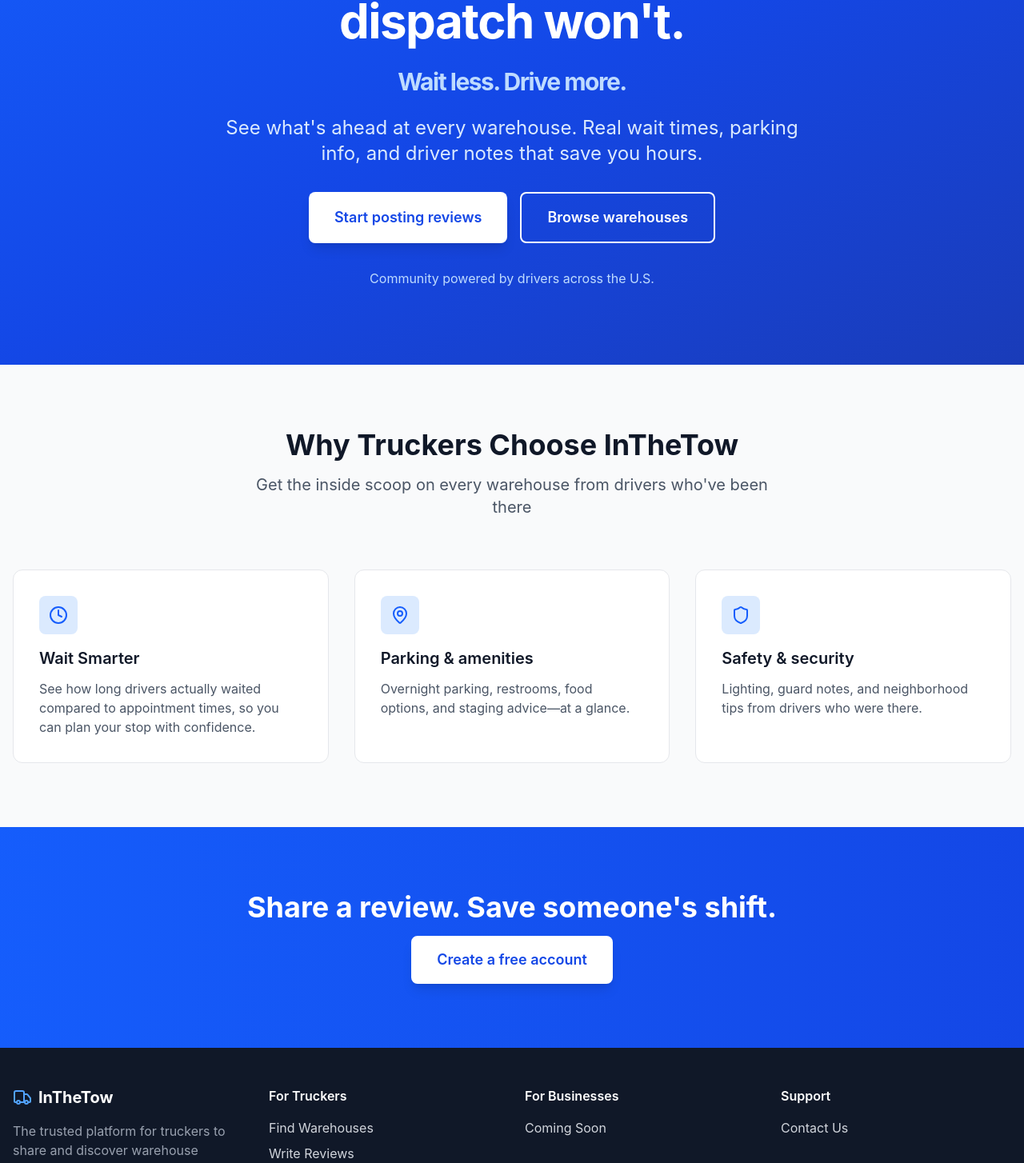
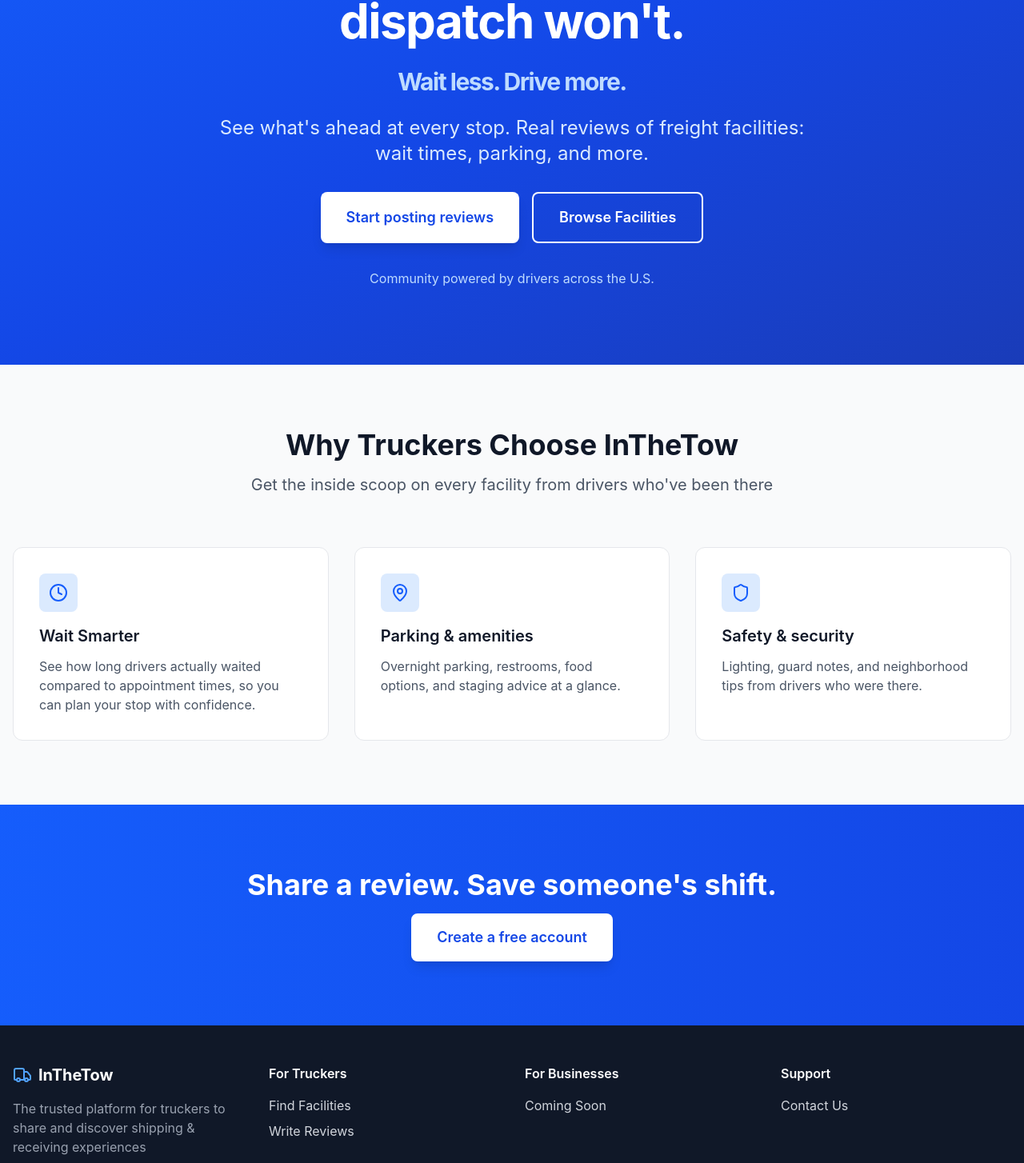
Before and after one commit to Ssweeney20/InTheTow, a React (Vite) app in the folder client/: page / in a window 1280 px wide. Shown: the part 265-1719 px from the top of the page at 80% size. Built offline with nearby package versions, Linux system fonts and the light colour scheme; no server answers.

Commit message:
removed public console logging, changed wording

```diff
--- a/client/src/components/ImageGallery.jsx
+++ b/client/src/components/ImageGallery.jsx
@@ -22,7 +22,7 @@
         setCurrentImageIndex((prev) => (prev - 1 + displayPhotos.length) % displayPhotos.length);
     };
 
-    console.log(displayPhotos)
+    // console.log(displayPhotos)
 
     return (
         <>
--- a/client/src/components/Navbar.jsx
+++ b/client/src/components/Navbar.jsx
@@ -8,7 +8,7 @@
 
 const navigation = [
     { name: 'Home', href: '/', current: false },
-    { name: 'Warehouses', href: '/warehouses', current: false },
+    { name: 'Facilities', href: '/warehouses', current: false },
     { name: 'My Reviews', href: '/reviews', current: false },
     { name: 'About', href: '/about', current: false },
 ]
--- a/client/src/context/AuthContext.jsx
+++ b/client/src/context/AuthContext.jsx
@@ -42,7 +42,7 @@
         }
     }, [])
 
-    console.log('AuthContext state: ', state)
+    // console.log('AuthContext state: ', state)
 
     return (
         <AuthContext.Provider value={{ ...state, dispatch }}>
--- a/client/src/hooks/useSignup.js
+++ b/client/src/hooks/useSignup.js
@@ -11,9 +11,6 @@
     const signup = async (email, password, confirmPassword, displayName) => {
         setIsLoading(true)
         setError(null)
-
-        console.log(password)
-        console.log(confirmPassword)
 
         if (password !== confirmPassword) {
             setError("Passwords do not match");
--- a/client/src/pages/AboutPage.jsx
+++ b/client/src/pages/AboutPage.jsx
@@ -13,7 +13,7 @@
                 <div className="max-w-7xl mx-auto px-4 py-20 sm:px-6 lg:px-8">
                     <div className="text-center">
                         <p className="text-xl md:text-2xl text-blue-100 max-w-3xl mx-auto">
-                            Built for truckers. We're on a mission to make every warehouse visit more predictable and less stressful.
+                            Built for truckers. We're on a mission to make every stop more predictable and less stressful.
                         </p>
                     </div>
                 </div>
@@ -26,11 +26,11 @@
 
                     <div className="prose prose-lg max-w-none text-gray-600">
                         <p className="mb-6">
-                            Founded after years of firsthand experience at a warehouse distribution center, where I often heard truck drivers’ stories of long waits and miscommunication at loading docks. Those conversations highlighted a need for greater transparency in the trucking industry.
+                            Founded after years of firsthand experience at a distribution center, where I often heard truck drivers’ stories of long waits and miscommunication at loading docks. Those conversations highlighted a need for greater transparency in the trucking industry.
                         </p>
 
                         <p className="mb-6">
-                            InTheTow was created to meet that need, a community driven platform where drivers share reviews and insights about warehouses nationwide. By helping drivers plan ahead and know what to expect before they arrive, InTheTow brings more efficiency and accountability to every stop on the road.
+                            InTheTow was created to meet that need, a community driven platform where drivers share reviews and insights about freight facilities nationwide. By helping drivers plan ahead and know what to expect before they arrive, InTheTow brings more efficiency and accountability to every stop on the road.
                         </p>
 
                         <p>
@@ -100,9 +100,9 @@
                             <div className="bg-blue-100 w-16 h-16 rounded-full flex items-center justify-center mx-auto mb-4">
                                 <span className="text-2xl font-bold text-blue-600">1</span>
                             </div>
-                            <h3 className="text-xl font-semibold text-gray-900 mb-3">Search Warehouses</h3>
+                            <h3 className="text-xl font-semibold text-gray-900 mb-3">Search Facilities</h3>
                             <p className="text-gray-600">
-                                Find warehouses by name, location, or company. See real reviews and stats before you arrive.
+                                Find facilities by name, location, or company. See real reviews and stats before you arrive.
                             </p>
                         </div>
 
@@ -112,7 +112,7 @@
                             </div>
                             <h3 className="text-xl font-semibold text-gray-900 mb-3">Visit & Experience</h3>
                             <p className="text-gray-600">
-                                Make your delivery with help from fellow drivers about dock times, parking, and facilities.
+                                Make your delivery or pickup with help from fellow drivers about dock times, parking, and more.
                             </p>
                         </div>
 
--- a/client/src/pages/HomePage.jsx
+++ b/client/src/pages/HomePage.jsx
@@ -16,7 +16,7 @@
               <span className="pt-5 text-3xl block text-blue-200">Wait less. Drive more.</span>
             </h1>
             <p className="text-xl md:text-2xl mb-8 text-blue-100 max-w-3xl mx-auto">
-              See what's ahead at every warehouse. Real wait times, parking info, and driver notes that save you hours.
+              See what's ahead at every stop. Real reviews of freight facilities: wait times, parking, and more.
             </p>
 
             <div className="flex flex-col sm:flex-row gap-4 justify-center mb-8">
@@ -31,7 +31,7 @@
                 to="/warehouses"
                 className="inline-flex items-center justify-center rounded-lg border-2 border-white px-8 py-4 text-lg font-semibold text-white hover:bg-white hover:text-blue-700 transition-colors"
               >
-                Browse warehouses
+                Browse Facilities
               </Link>
             </div>
 
@@ -79,7 +79,7 @@
               Why Truckers Choose InTheTow
             </h2>
             <p className="text-xl text-gray-600 max-w-2xl mx-auto">
-              Get the inside scoop on every warehouse from drivers who've been there
+              Get the inside scoop on every facility from drivers who've been there
             </p>
           </div>
 
@@ -92,7 +92,7 @@
             <ValueCard
               icon={MapPin}
               title="Parking & amenities"
-              description="Overnight parking, restrooms, food options, and staging advice—at a glance."
+              description="Overnight parking, restrooms, food options, and staging advice at a glance."
             />
             <ValueCard
               icon={Shield}
@@ -130,13 +130,13 @@
                 <span className="text-xl font-bold text-white">InTheTow</span>
               </div>
               <p className="text-gray-400">
-                The trusted platform for truckers to share and discover warehouse experiences.
+                The trusted platform for truckers to share and discover shipping & receiving experiences
               </p>
             </div>
             <div>
               <h3 className="text-white font-semibold mb-4">For Truckers</h3>
               <ul className="space-y-2">
-                <li><Link to="/warehouses" className="hover:text-white transition-colors">Find Warehouses</Link></li>
+                <li><Link to="/warehouses" className="hover:text-white transition-colors">Find Facilities</Link></li>
                 <li><Link to="/signup" className="hover:text-white transition-colors">Write Reviews</Link></li>
               </ul>
             </div>
--- a/client/src/pages/WarehouseBrowser.jsx
+++ b/client/src/pages/WarehouseBrowser.jsx
@@ -95,7 +95,7 @@
                         </h1>
 
                         <p className="text-xl text-blue-100 mb-8 max-w-2xl mx-auto">
-                            Find warehouses with real reviews, dock times, and facility details from fellow drivers
+                            Find shipping and receiving facilities with real reviews, dock times, and more from fellow drivers
                         </p>
 
                         <Search searchTerm={searchTerm} setSearchTerm={setSearchTerm} />
@@ -126,10 +126,10 @@
                     <div className="flex flex-col sm:flex-row sm:items-center sm:justify-between mb-8">
                         <div>
                             <h2 className="text-2xl font-bold text-gray-900">
-                                {searchTerm ? `Search Results for "${searchTerm}"` : 'All Warehouses'}
+                                {searchTerm ? `Search Results for "${searchTerm}"` : 'All Facilities'}
                             </h2>
                             <p className="text-gray-600 mt-1">
-                                {isLoading ? 'Searching...' : `${warehouseList.length} / ${totalResults} warehouses found`}
+                                {isLoading ? 'Searching...' : `${warehouseList.length} / ${totalResults} facilities found`}
                             </p>
                         </div>
 
@@ -170,11 +170,11 @@
                     {!isLoading && !errorMessage && warehouseList.length === 0 && (
                         <div className="text-center py-16">
                             <Warehouse className="h-16 w-16 text-gray-400 mx-auto mb-4" />
-                            <h3 className="text-xl font-medium text-gray-900 mb-2">No warehouses found</h3>
+                            <h3 className="text-xl font-medium text-gray-900 mb-2">No facilities found</h3>
                             <p className="text-gray-600 mb-6">
                                 {searchTerm
-                                    ? `No warehouses match "${searchTerm}". Try a different search term.`
-                                    : 'No warehouses are available right now.'
+                                    ? `No facilities match "${searchTerm}". Try a different search term.`
+                                    : 'No facilities are available right now.'
                                 }
                             </p>
                             {searchTerm && (
@@ -215,7 +215,7 @@
                             }}
                             disabled={isLoading}
                             className="bg-white border border-gray-300 text-gray-700 px-6 py-3 rounded-lg font-medium hover:bg-gray-50 transition-colors">
-                                {isLoading ? "Loading…" : "Load more warehouses"}
+                                {isLoading ? "Loading…" : "Load more"}
                             </button>
                         </div>
                     )}
```
Also changed, not shown: client/src/pages/WarehouseDetail.jsx (+5 -3 lines), 1 other file (tests, documents, lock files or other folders).
